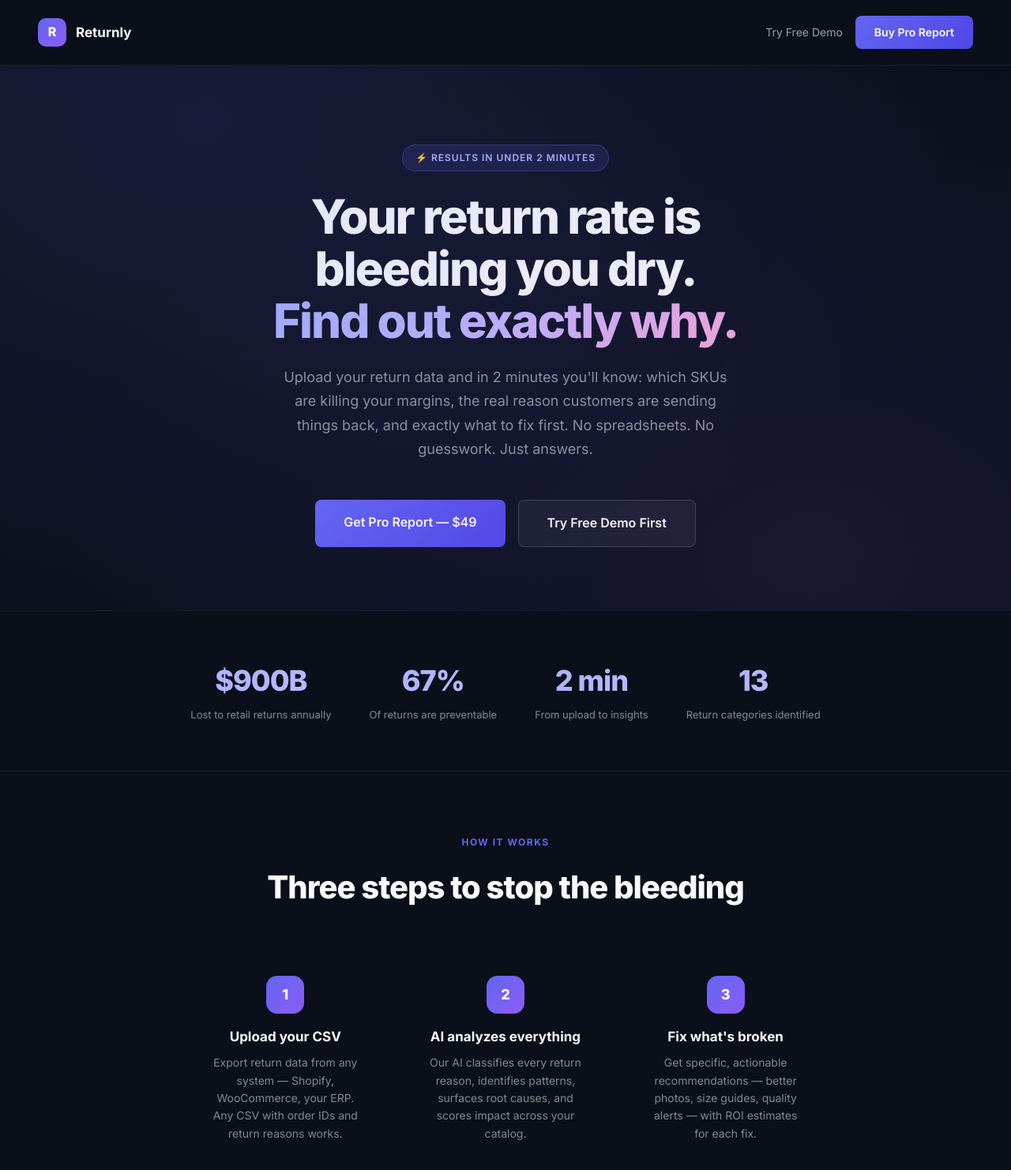
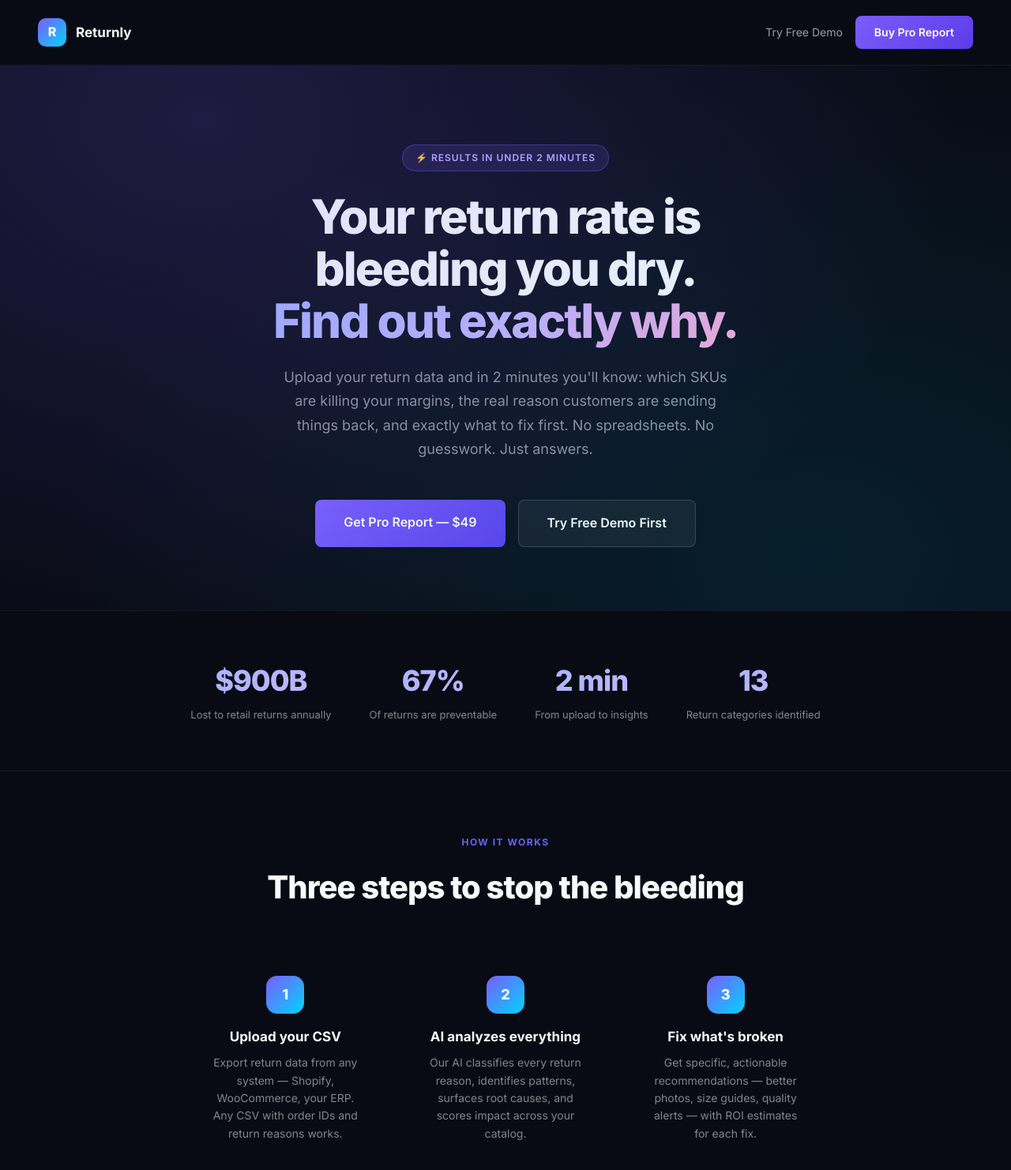
Before and after one commit to ATHVentures/returnly-landing, a plain HTML site: page index.html in a window 1280 px wide. Shown: the top 1482 px of the page at 79% size. Drawn offline with Linux system fonts and the light colour scheme.

Commit message:
feat: apply neon theme to Returnly landing page

```diff
--- a/index.html
+++ b/index.html
@@ -8,17 +8,17 @@
 <link href="https://fonts.googleapis.com/css2?family=Inter:wght@300;400;500;600;700;800&display=swap" rel="stylesheet">
 <style>
 *{margin:0;padding:0;box-sizing:border-box}
-body{font-family:'Inter',sans-serif;background:#0a0f1a;color:#f8fafc;line-height:1.6;-webkit-font-smoothing:antialiased}
+body{font-family:'Inter',sans-serif;background:#080b14;color:#f8fafc;line-height:1.6;-webkit-font-smoothing:antialiased}
 nav{display:flex;align-items:center;justify-content:space-between;padding:20px 48px;border-bottom:1px solid rgba(255,255,255,0.06)}
 .logo{display:flex;align-items:center;gap:12px}
-.logo-mark{width:36px;height:36px;background:linear-gradient(135deg,#6366f1,#8b5cf6);border-radius:10px;display:flex;align-items:center;justify-content:center;font-weight:800;font-size:16px}
+.logo-mark{width:36px;height:36px;background:linear-gradient(135deg,#7c5cfc,#00d4ff);border-radius:10px;display:flex;align-items:center;justify-content:center;font-weight:800;font-size:16px}
 .logo-name{font-weight:700;font-size:17px}
-.btn{padding:10px 24px;background:linear-gradient(135deg,#6366f1,#4f46e5);color:white;border:none;border-radius:8px;font-size:14px;font-weight:600;cursor:pointer;text-decoration:none;transition:all 0.2s;display:inline-block}
-.btn:hover{transform:translateY(-1px);box-shadow:0 4px 16px rgba(99,102,241,0.4)}
+.btn{padding:10px 24px;background:linear-gradient(135deg,#7c5cfc,#5b3de8);color:white;border:none;border-radius:8px;font-size:14px;font-weight:600;cursor:pointer;text-decoration:none;transition:all 0.2s;display:inline-block}
+.btn:hover{transform:translateY(-1px);box-shadow:0 4px 16px rgba(124,92,252,0.4)}
 .btn-lg{padding:16px 36px;font-size:16px}
 .hero{text-align:center;padding:100px 48px 80px;position:relative;overflow:hidden}
-.hero::before{content:'';position:absolute;top:-50%;left:-25%;width:150%;height:200%;background:radial-gradient(ellipse at 30% 30%,rgba(99,102,241,0.15) 0%,transparent 50%),radial-gradient(ellipse at 70% 70%,rgba(139,92,246,0.1) 0%,transparent 50%);pointer-events:none}
-.badge{display:inline-block;padding:6px 16px;background:rgba(99,102,241,0.15);border:1px solid rgba(99,102,241,0.3);border-radius:20px;font-size:12px;font-weight:600;color:#a5b4fc;letter-spacing:1px;text-transform:uppercase;margin-bottom:24px}
+.hero::before{content:'';position:absolute;top:-50%;left:-25%;width:150%;height:200%;background:radial-gradient(ellipse at 30% 30%,rgba(124,92,252,0.2) 0%,transparent 50%),radial-gradient(ellipse at 70% 70%,rgba(0,212,255,0.1) 0%,transparent 50%);pointer-events:none}
+.badge{display:inline-block;padding:6px 16px;background:rgba(124,92,252,0.15);border:1px solid rgba(124,92,252,0.35);border-radius:20px;font-size:12px;font-weight:600;color:#b8a8ff;letter-spacing:1px;text-transform:uppercase;margin-bottom:24px}
 h1{font-size:60px;font-weight:800;letter-spacing:-2px;line-height:1.1;margin-bottom:24px}
 .gradient{background:linear-gradient(135deg,#a5b4fc,#c4b5fd,#f9a8d4);-webkit-background-clip:text;-webkit-text-fill-color:transparent;background-clip:text}
 .hero-sub{font-size:18px;color:rgba(255,255,255,0.55);max-width:580px;margin:0 auto 48px;line-height:1.7}
@@ -31,7 +31,7 @@ h1{font-size:60px;font-weight:800;letter-spacing:-2px;line-height:1.1;margin-bot
 h2{font-size:40px;font-weight:800;letter-spacing:-1px;margin-bottom:48px}
 .steps{display:grid;grid-template-columns:repeat(3,1fr);gap:32px;margin-bottom:64px}
 .step{text-align:center;padding:32px 24px}
-.step-num{width:48px;height:48px;background:linear-gradient(135deg,#6366f1,#8b5cf6);border-radius:14px;display:flex;align-items:center;justify-content:center;font-weight:800;font-size:18px;margin:0 auto 16px}
+.step-num{width:48px;height:48px;background:linear-gradient(135deg,#7c5cfc,#00d4ff);border-radius:14px;display:flex;align-items:center;justify-content:center;font-weight:800;font-size:18px;margin:0 auto 16px}
 .step-title{font-size:17px;font-weight:700;margin-bottom:8px}
 .step-desc{font-size:14px;color:rgba(255,255,255,0.5);line-height:1.6}
 .pricing{padding:80px 48px;background:rgba(255,255,255,0.02);border-top:1px solid rgba(255,255,255,0.06)}
@@ -60,7 +60,7 @@ footer{padding:40px 48px;border-top:1px solid rgba(255,255,255,0.06);display:fle
 .testi-card{background:rgba(255,255,255,0.03);border:1px solid rgba(255,255,255,0.08);border-radius:20px;padding:32px}
 .testi-quote{font-size:15px;color:rgba(255,255,255,0.7);line-height:1.75;margin-bottom:24px;font-style:italic}
 .testi-author{display:flex;align-items:center;gap:12px}
-.testi-avatar{width:40px;height:40px;border-radius:50%;background:linear-gradient(135deg,#6366f1,#8b5cf6);display:flex;align-items:center;justify-content:center;font-weight:700;font-size:16px;flex-shrink:0}
+.testi-avatar{width:40px;height:40px;border-radius:50%;background:linear-gradient(135deg,#7c5cfc,#00d4ff);display:flex;align-items:center;justify-content:center;font-weight:700;font-size:16px;flex-shrink:0}
 .testi-name{font-size:14px;font-weight:700}
 .testi-role{font-size:12px;color:rgba(255,255,255,0.4);margin-top:2px}
 .faq{padding:80px 48px;background:rgba(255,255,255,0.02);border-top:1px solid rgba(255,255,255,0.06)}
```
